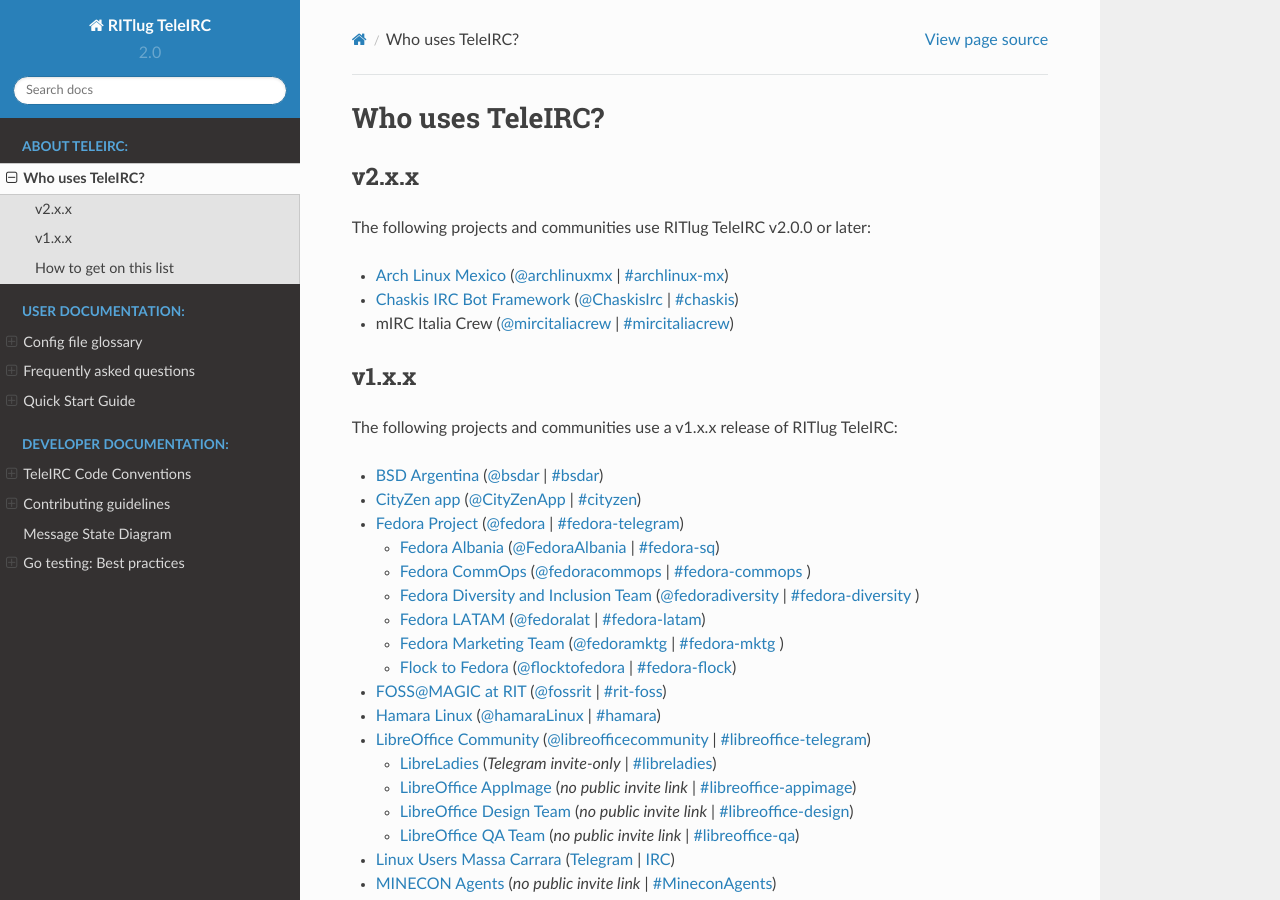
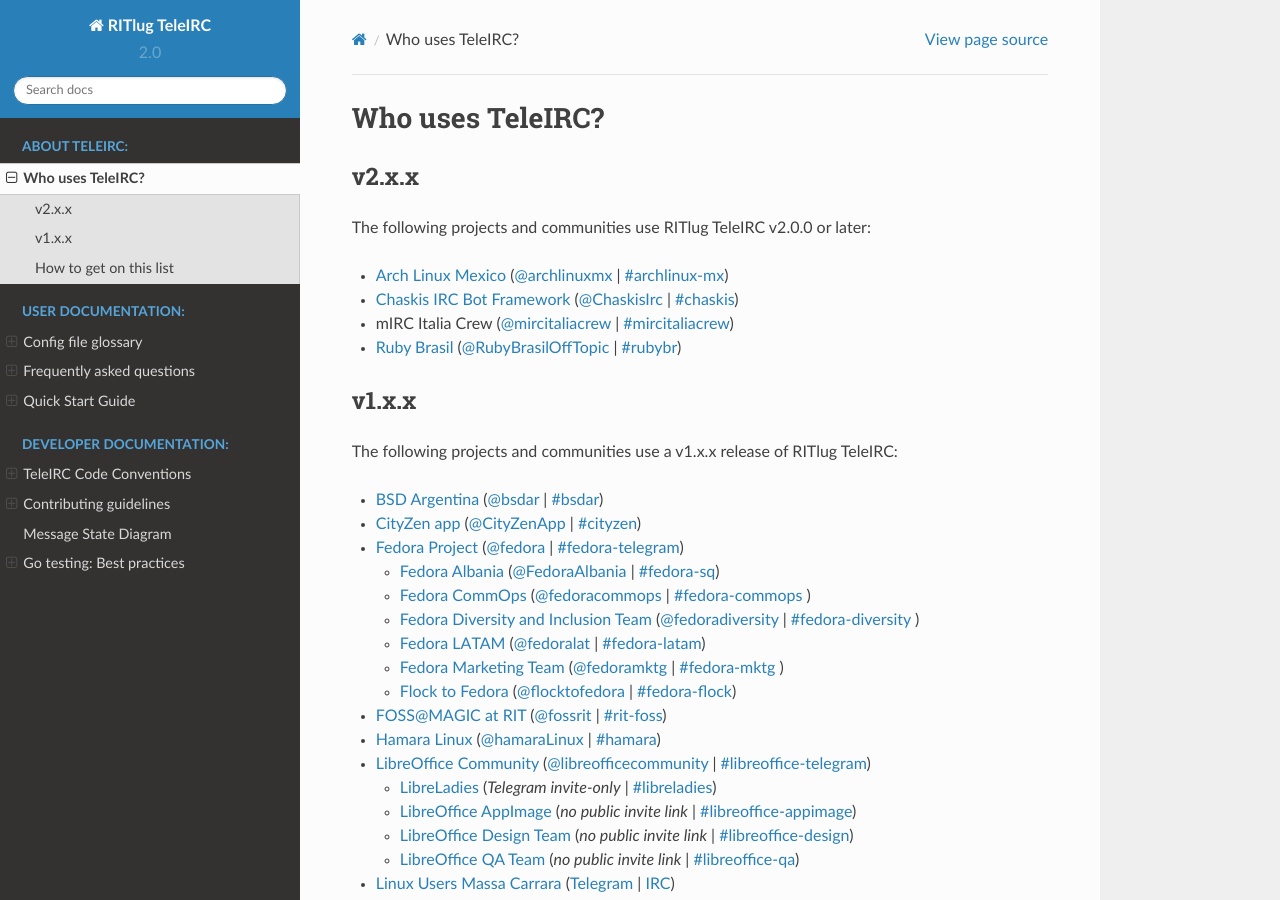
Before and after one commit to RITlug/teleirc, a Sphinx documentation site: the page built from docs/about/who-uses-teleirc.rst, in a window 1280 px wide and 900 px high. Built offline with Sphinx 7.4.7 and the Read the Docs theme 2.0.0, drawn with Linux system fonts in a browser that asks for light colours; formulas are drawn with MathJax 3.

Commit message:
Update who-uses-teleirc.rst (#419)
Adds RubyBrasil to the users list.

```diff
--- a/docs/about/who-uses-teleirc.rst
+++ b/docs/about/who-uses-teleirc.rst
@@ -13,6 +13,8 @@
 - `Chaskis IRC Bot Framework <https://github.com/xforever1313/Chaskis>`_ (`@ChaskisIrc <https://t.me/ChaskisIrc>`_ | `#chaskis <https://web.libera.chat/#chaskis>`_)
 
 - mIRC Italia Crew (`@mircitaliacrew <https://t.me/mircitaliacrew>`_ | `#mircitaliacrew <https://webchat.freenode.net/#mircitaliacrew>`_)
+
+- `Ruby Brasil <https://github.com/guru-br>`_ (`@RubyBrasilOffTopic <https://t.me/RubyBrasilOffTopic>`_ | `#rubybr <https://web.libera.chat/#rubybr>`_)
 
 
 ******
```
